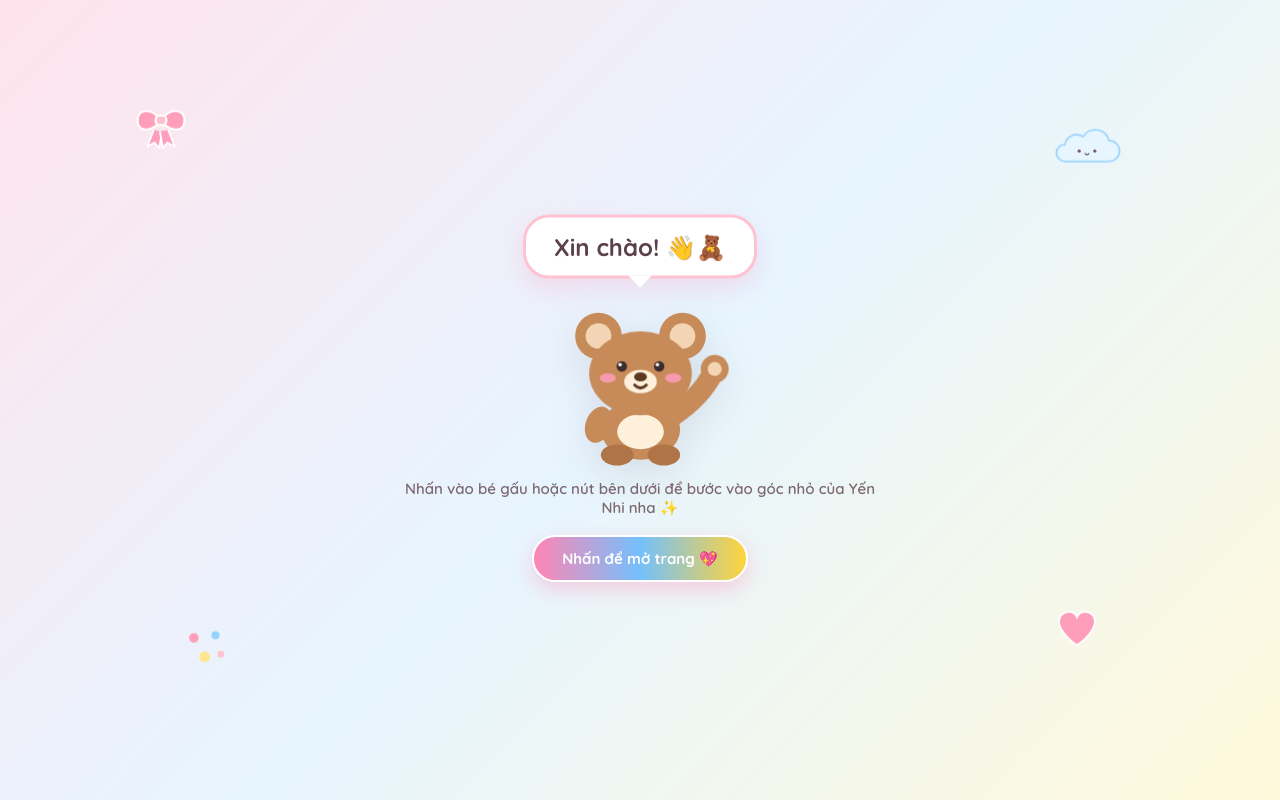
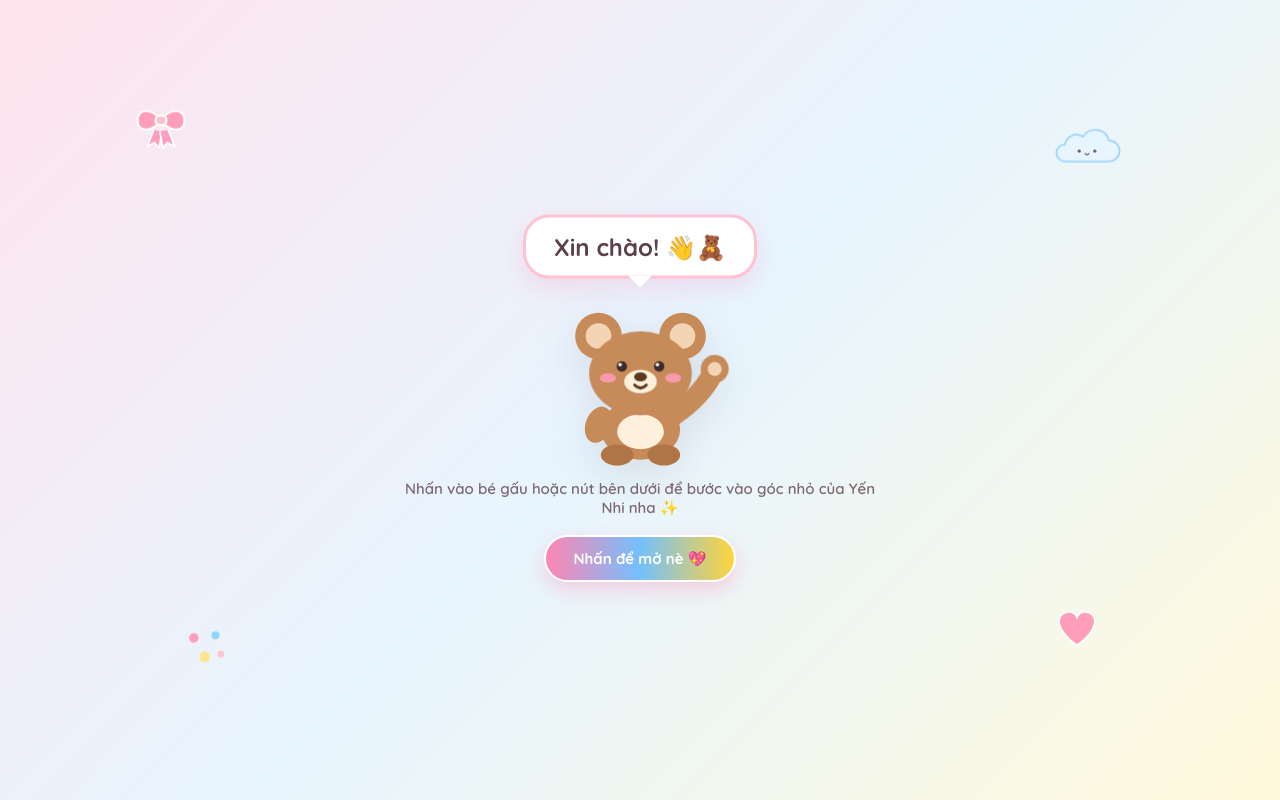
Before and after one commit to yeensnhi0111-art/Thi-t-k-Web-Nguy-n-Hu-nh-Y-n-Nhi-, a plain HTML site: page index.html in a window 1280 px wide. Shown: the top 800 px of the page. Drawn offline with Linux system fonts and the light colour scheme.

Commit message:
Update index.html

```diff
--- a/index.html
+++ b/index.html
@@ -580,7 +580,7 @@
         </svg>
 
         <p class="welcome-sub">Nhấn vào bé gấu hoặc nút bên dưới để bước vào góc nhỏ của Yến Nhi nha ✨</p>
-        <button id="openSiteBtn" class="enter-btn" type="button">Nhấn để mở trang 💖</button>
+        <button id="openSiteBtn" class="enter-btn" type="button">Nhấn để mở nè 💖</button>
     </div>
 
     <!-- Nhạc nền đuôi .m4a -->
```
